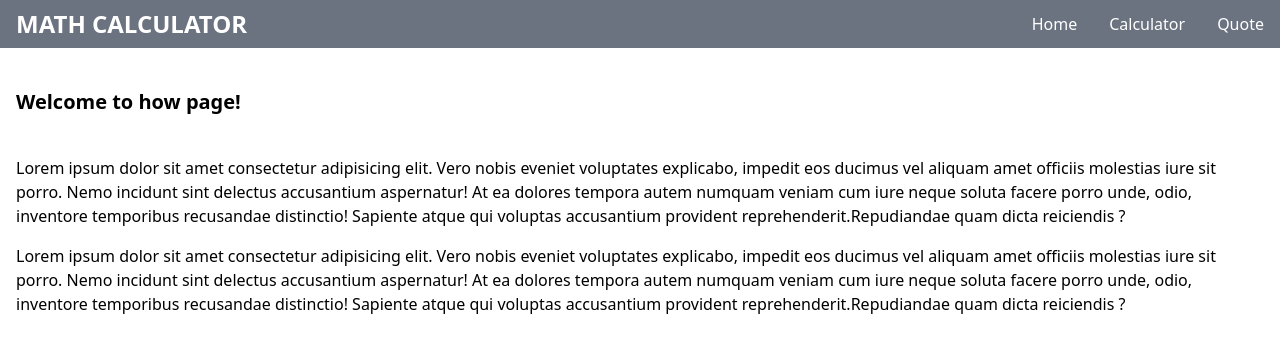
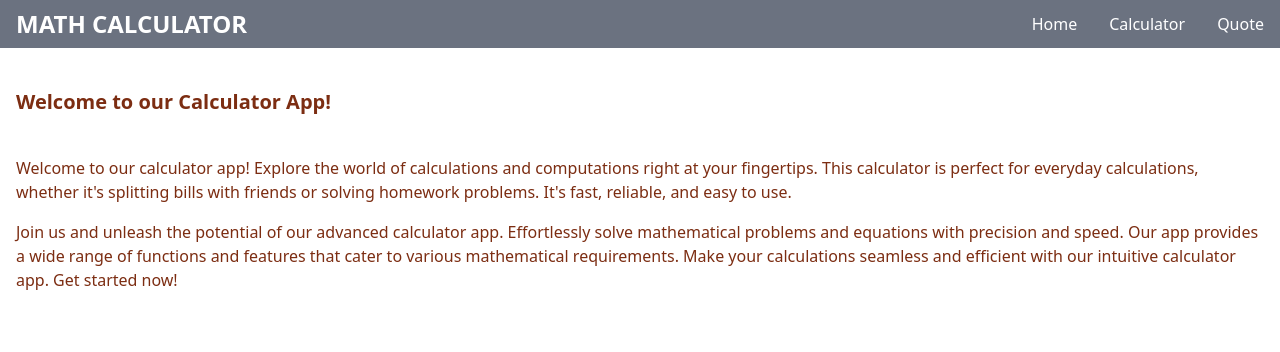
Before and after one commit to Titus-Kiplagat/calculator, a React (Create React App) app: page / in a window 1280 px wide. Shown: the top 352 px of the page. Built offline with nearby package versions, Linux system fonts and the light colour scheme.

Commit message:
Modify contents of home page:

```diff
--- a/src/pages/Home.jsx
+++ b/src/pages/Home.jsx
@@ -1,15 +1,11 @@
-const Home = () => {
-  const pageContent = 'Lorem ipsum dolor sit amet consectetur adipisicing elit. Vero nobis eveniet voluptates explicabo, impedit eos ducimus vel aliquam amet officiis molestias iure sit porro. Nemo incidunt sint delectus accusantium aspernatur! At ea dolores tempora autem numquam veniam cum iure neque soluta facere porro unde, odio, inventore temporibus recusandae distinctio! Sapiente atque qui voluptas accusantium provident reprehenderit.Repudiandae quam dicta reiciendis ?';
-
-  return (
-    <div className="m-4">
-      <p className="text-xl font-black my-10">Welcome to how page!</p>
-      <div className="text-thin">
-        <p className="my-4">{pageContent}</p>
-        <p className="my-4">{pageContent}</p>
-      </div>
+const Home = () => (
+  <div className="m-4 text-orange-900">
+    <p className="text-xl font-black my-10">Welcome to our Calculator App!</p>
+    <div className="text-thin">
+      <p className="my-4">Welcome to our calculator app! Explore the world of calculations and computations right at your fingertips. This calculator is perfect for everyday calculations, whether it&apos;s splitting bills with friends or solving homework problems. It&apos;s fast, reliable, and easy to use.</p>
+      <p className="my-4">Join us and unleash the potential of our advanced calculator app. Effortlessly solve mathematical problems and equations with precision and speed. Our app provides a wide range of functions and features that cater to various mathematical requirements. Make your calculations seamless and efficient with our intuitive calculator app. Get started now!</p>
     </div>
-  );
-};
+  </div>
+);
 
 export default Home;
```
